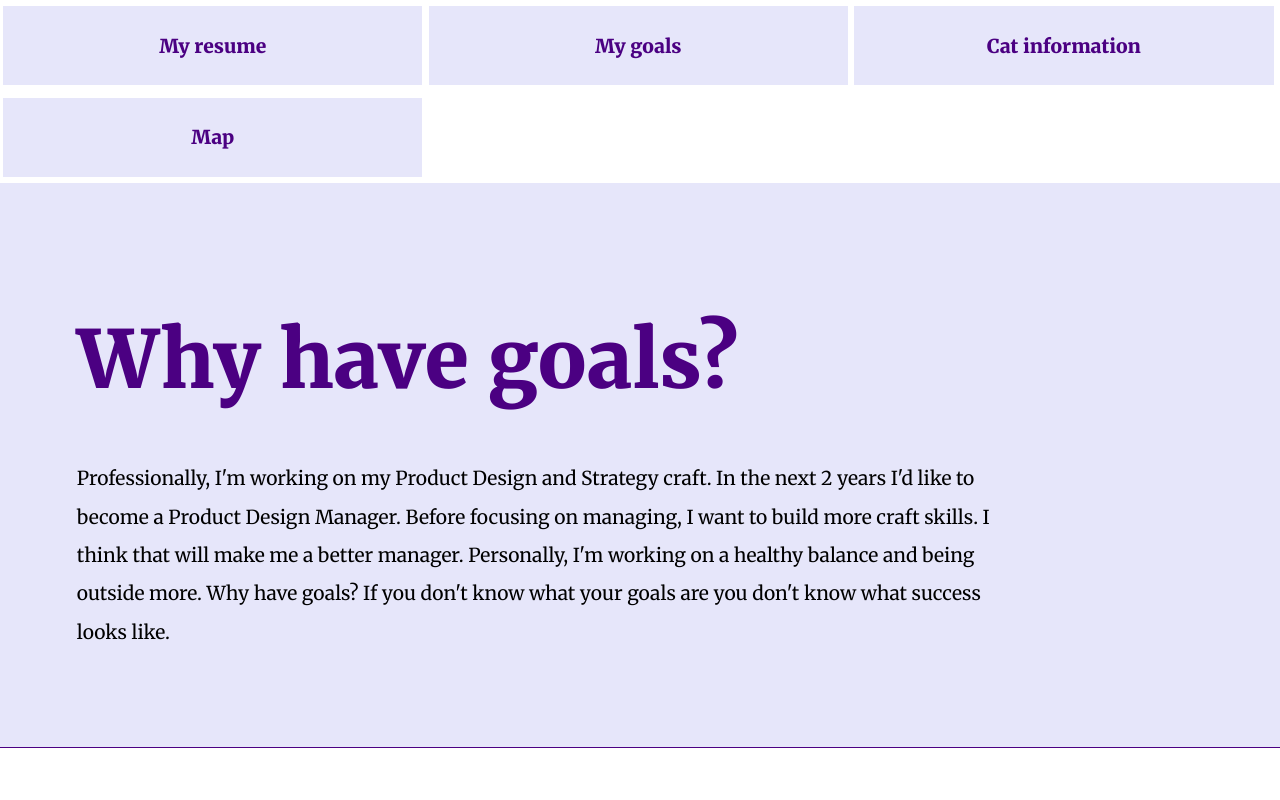
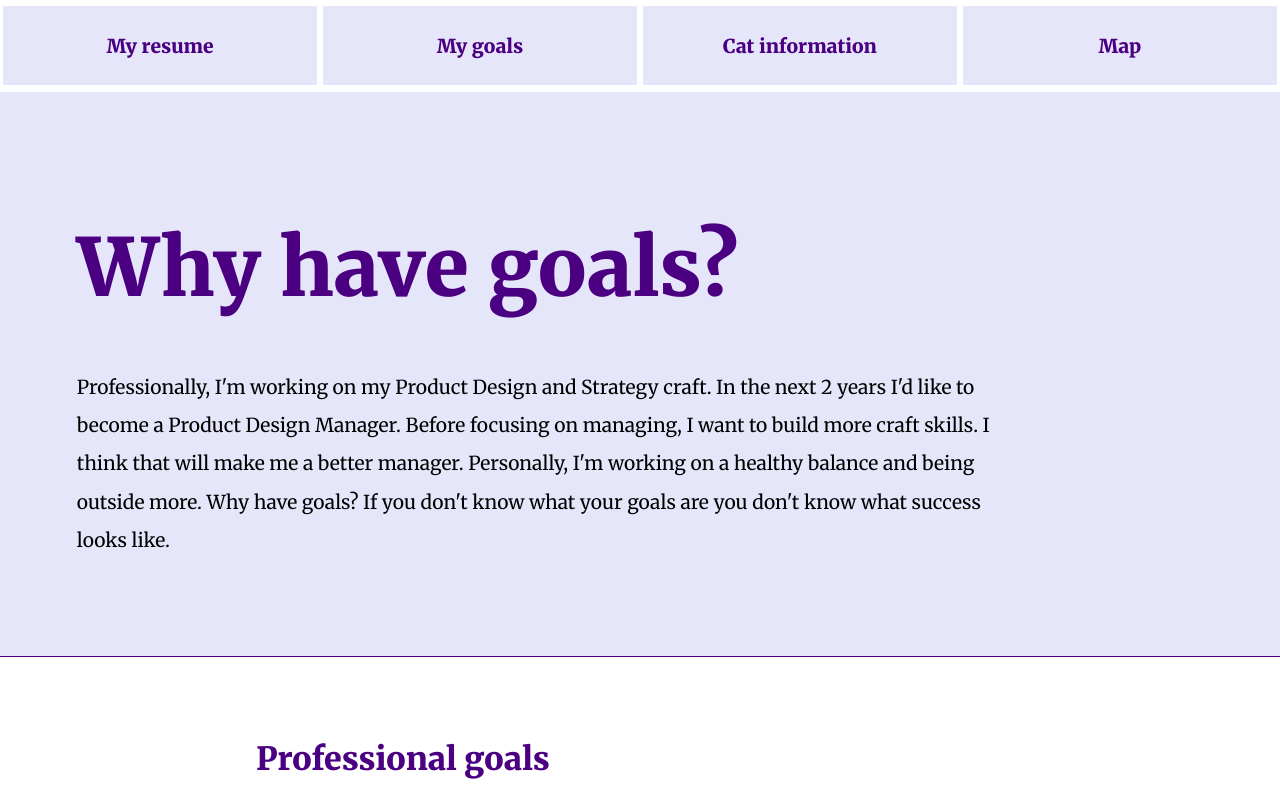
Before and after one commit to bridgetghapner/project-3, a plain HTML site: page learning-goals.html in a window 1280 px wide. Shown: the top 800 px of the page. Drawn offline with Linux system fonts and the light colour scheme.

Commit message:
fixing nav sizing, updating map navigation

```diff
--- a/css/style.css
+++ b/css/style.css
@@ -16,7 +16,7 @@ h1 {
 
 nav#mainnav li {
   float: left;
-  width: 32.75%;
+  width: 24.5%;
   margin: .5% .25% .5% .25%;
   text-align: center;
 }
@@ -28,7 +28,11 @@ h2 {
   color: indigo;
 }
 
-#resume, #education, #cat-information, #travel-goals, #professional-goals {
+#resume,
+#education,
+#cat-information,
+#travel-goals,
+#professional-goals {
   padding: 2% 20% 2% 20%;
 }
 
@@ -120,7 +124,11 @@ h2 {
     color: indigo;
   }
 
-#resume, #education, #cat-information, #travel-goals, #professional-goals {
+  #resume,
+  #education,
+  #cat-information,
+  #travel-goals,
+  #professional-goals {
     padding: 2% 6% 2% 6%;
   }
 
@@ -164,7 +172,7 @@ button#linkedin-link:hover {
 #cat-photos {
   background-color: lavender;
   padding: 5% 0% 10% 0%;
-  border-top:  1px solid indigo;
+  border-top: 1px solid indigo;
 }
 
 #cat-photos h2 {
```
Also changed, not shown: map.html (+3 -1 lines). Lines whose indentation alone changed are shown as unchanged.
